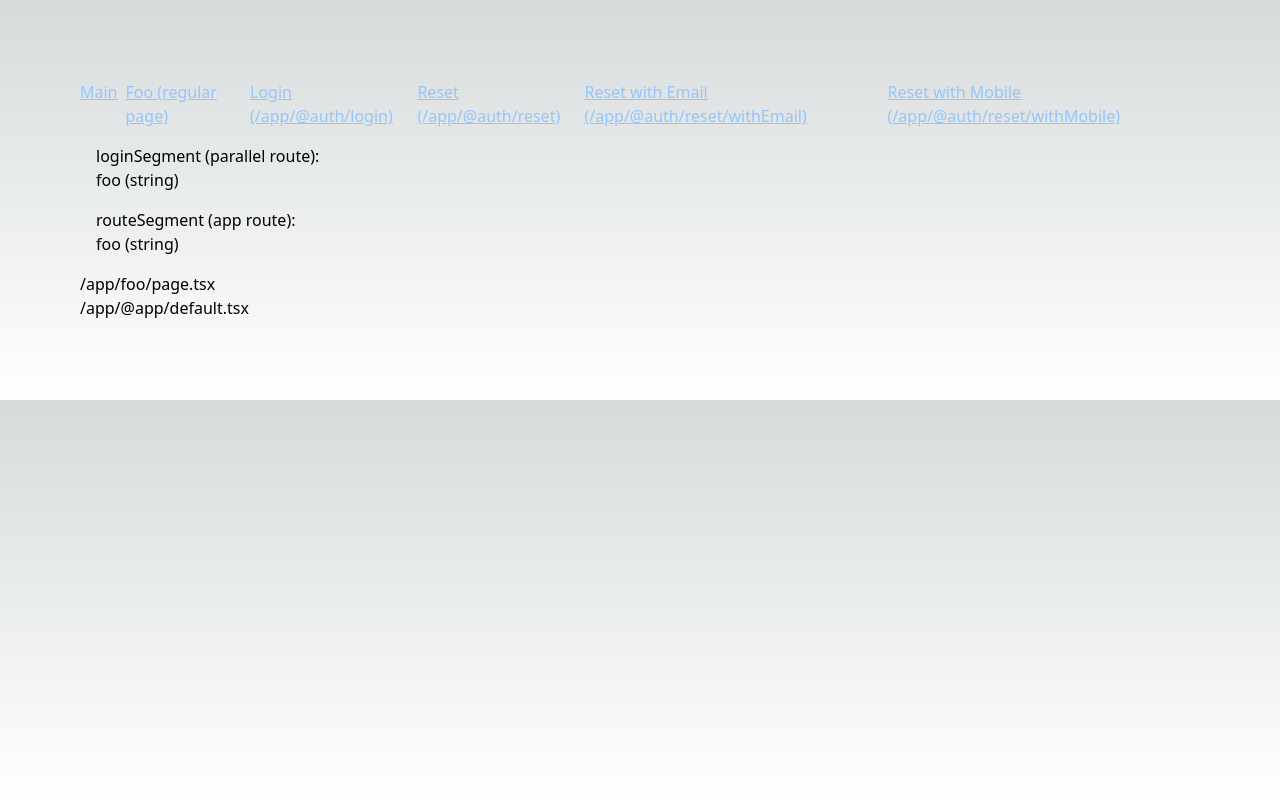
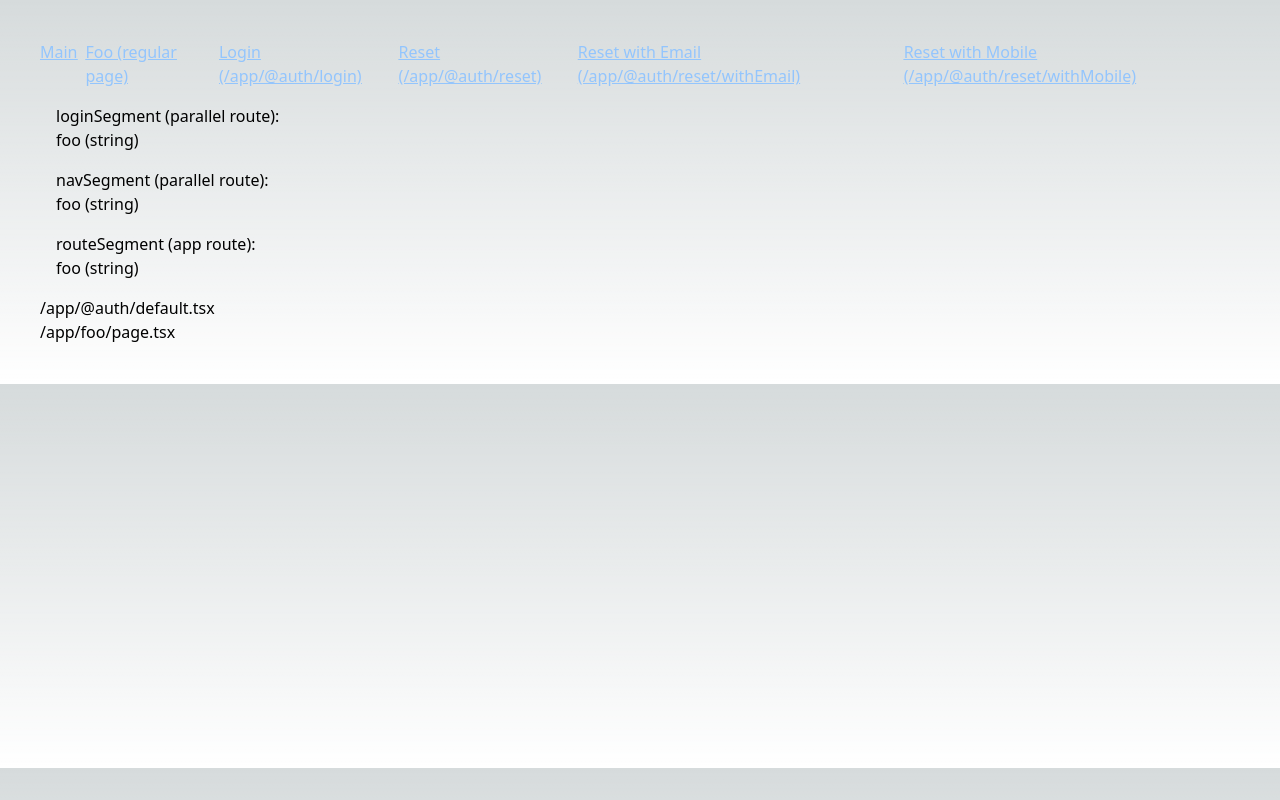
Before and after one commit to williamli/NEXT-2173-nextjs-useSelectedLayoutSegment-for-parallel-routes, a Next.js app: page /foo in a window 1280 px wide. Built offline with nearby package versions, Linux system fonts and the light colour scheme.

Commit message:
fixed incorrect name for @auth (was @app), added @nav

```diff
--- a/app/@auth/default.tsx
+++ b/app/@auth/default.tsx
@@ -1,3 +1,3 @@
 export default function Page() {
-  return <div>/app/@app/default.tsx</div>;
+  return <div>/app/@auth/default.tsx</div>;
 }
--- a/app/@auth/login/page.tsx
+++ b/app/@auth/login/page.tsx
@@ -1,3 +1,3 @@
 export default function Page() {
-  return <div>/app/@app/login/page.tsx</div>;
+  return <div>/app/@auth/login/page.tsx</div>;
 }
--- a/app/@auth/reset/page.tsx
+++ b/app/@auth/reset/page.tsx
@@ -1,3 +1,3 @@
 export default function Page() {
-  return <div>/app/@app/reset/page.tsx</div>;
+  return <div>/app/@auth/reset/page.tsx</div>;
 }
--- a/app/@auth/reset/withEmail/page.tsx
+++ b/app/@auth/reset/withEmail/page.tsx
@@ -1,3 +1,3 @@
 export default function Page() {
-  return <div>/app/@app/reset/withEmail/page.tsx</div>;
+  return <div>/app/@auth/reset/withEmail/page.tsx</div>;
 }
--- a/app/@auth/reset/withMobile/page.tsx
+++ b/app/@auth/reset/withMobile/page.tsx
@@ -1,3 +1,3 @@
 export default function Page() {
-  return <div>/app/@app/reset/withMobile/page.tsx</div>;
+  return <div>/app/@auth/reset/withMobile/page.tsx</div>;
 }
--- /dev/null
+++ b/app/@nav/login/page.tsx
@@ -0,0 +1,3 @@
+export default function Page() {
+  return <div>/app/@nav/login/page.tsx</div>;
+}
--- a/app/layout.tsx
+++ b/app/layout.tsx
@@ -10,25 +10,30 @@ import './globals.css';
 export default function RootLayout({
   children,
   auth,
+  nav,
 }: Readonly<{
   children: React.ReactNode;
   auth: React.ReactNode;
+  nav: React.ReactNode;
 }>) {
   const loginSegment = useSelectedLayoutSegment('auth');
+  const navSegment = useSelectedLayoutSegment('nav');
   const routeSegment = useSelectedLayoutSegment();
 
   console.log({
     loginSegment,
     routeSegment,
+    navSegment,
     useSelectedLayoutSegments: useSelectedLayoutSegments(),
     useSelectedLayoutSegmentsAuth: useSelectedLayoutSegments('auth'),
   });
   const loginSegmentOutput = `${loginSegment} (${typeof loginSegment})`;
+  const navSegmentOutput = `${navSegment} (${typeof navSegment})`;
   const routeSegmentOutput = `${routeSegment} (${typeof routeSegment})`;
   return (
     <html lang="en">
       <body>
-        <section className="p-20">
+        <section className="p-10">
           <nav className="flex space-x-2 text-blue-300 underline">
             <Link href="/">Main</Link>
             <Link href="/foo">Foo (regular page)</Link>
@@ -46,11 +51,16 @@ export default function RootLayout({
             <div id="loginSegment">{loginSegmentOutput}</div>
           </div>
           <div className="m-4">
+            navSegment (parallel route):{' '}
+            <div id="navSegment">{navSegmentOutput}</div>
+          </div>
+          <div className="m-4">
             routeSegment (app route):{' '}
             <div id="routeSegment">{routeSegmentOutput}</div>
           </div>
+          <section>{nav}</section>
+          <section>{auth}</section>
           <section>{children}</section>
-          <section>{auth}</section>
         </section>
       </body>
     </html>
```
